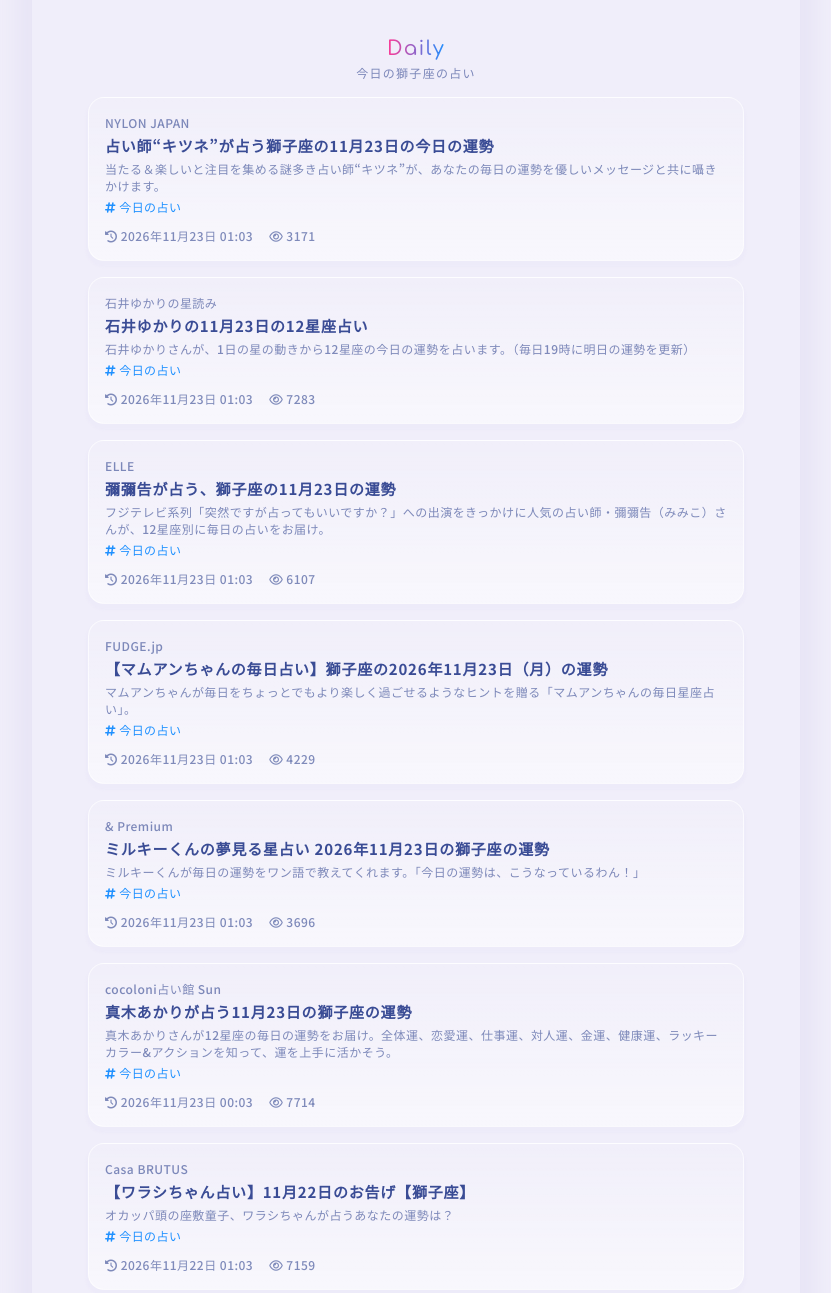
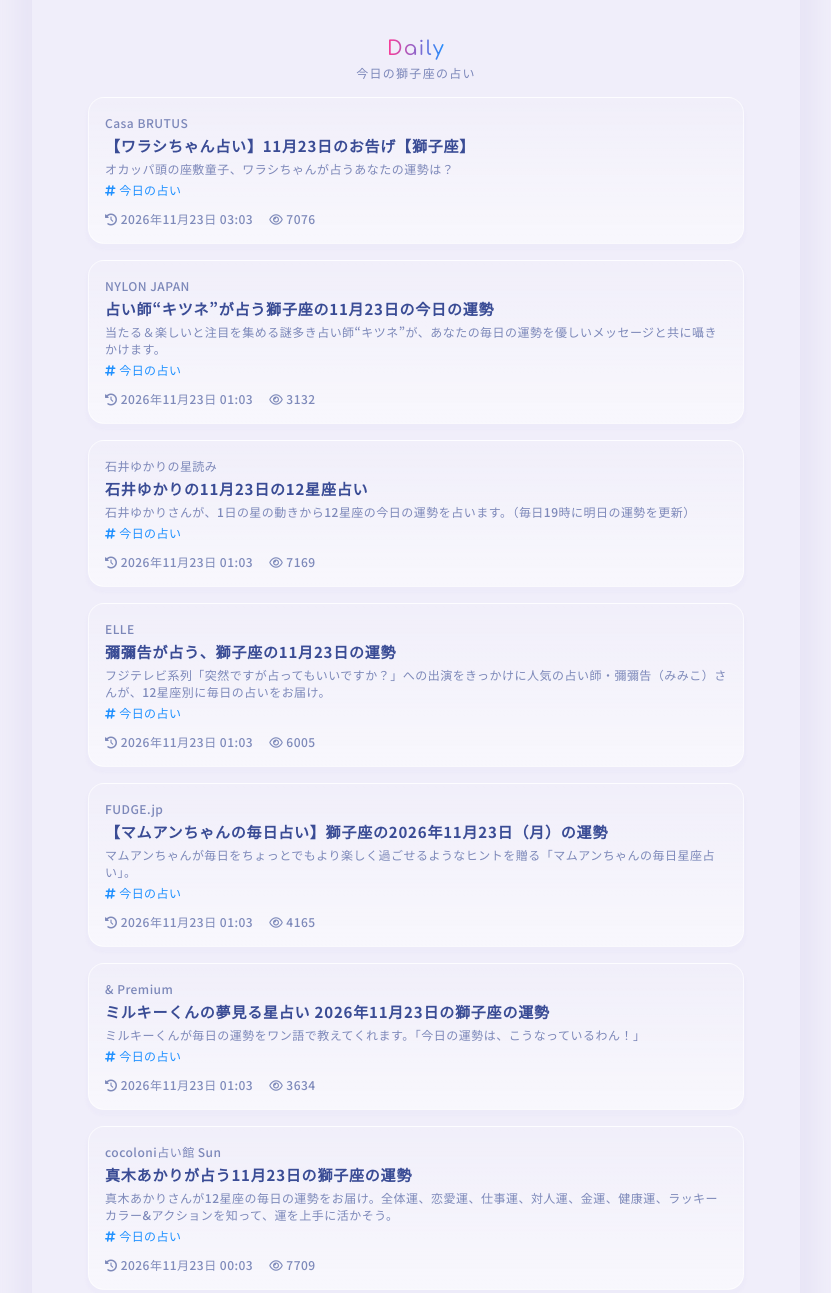
Before and after one commit to jurinicco3-cp/p-birthday, a plain HTML site: page leo.html in a window 1280 px wide. Shown: the part 135-1428 px from the top of the page, without its empty margins (224-1055 px from the left). Drawn offline with Linux system fonts and the light colour scheme.

Commit message:
GASからleo.htmlを更新

```diff
--- a/leo.html
+++ b/leo.html
@@ -69,18 +69,18 @@
 
 <section>
 
-    <span>NYLON JAPAN</span>
-
-    <h3>
-        <a href="https://www.nylon.jp/horoscope/daily#05"
-           target="_blank"
-           rel="noopener">
-            占い師“キツネ”が占う獅子座の11月23日の今日の運勢
-        </a>
-    </h3>
-
-    <p>
-        当たる＆楽しいと注目を集める謎多き占い師“キツネ”が、あなたの毎日の運勢を優しいメッセージと共に囁きかけます。
+    <span>Casa BRUTUS</span>
+
+    <h3>
+        <a href="https://casabrutus.com/special/horoscope/leo"
+           target="_blank"
+           rel="noopener">
+            【ワラシちゃん占い】11月23日のお告げ【獅子座】
+        </a>
+    </h3>
+
+    <p>
+        オカッパ頭の座敷童子、ワラシちゃんが占うあなたの運勢は？
     </p>
 
     <a href="daily.html"
@@ -92,35 +92,35 @@
 
     <p class="section_meta">
 
-        <time datetime="2026-11-23T01:03:00+09:00">
-            <i class="fa-solid fa-clock-rotate-left"></i>
-            2026年11月23日 01:03
-        </time>
-
-        <span>
-            <i class="fa-regular fa-eye"></i>
-            3171
-        </span>
-
-    </p>
-
-</section>
-
-
-<section>
-
-    <span>石井ゆかりの星読み</span>
-
-    <h3>
-        <a href="https://star.cocoloni.jp/day/20261123/"
-           target="_blank"
-           rel="noopener">
-            石井ゆかりの11月23日の12星座占い
-        </a>
-    </h3>
-
-    <p>
-        石井ゆかりさんが、1日の星の動きから12星座の今日の運勢を占います。（毎日19時に明日の運勢を更新）
+        <time datetime="2026-11-23T03:03:00+09:00">
+            <i class="fa-solid fa-clock-rotate-left"></i>
+            2026年11月23日 03:03
+        </time>
+
+        <span>
+            <i class="fa-regular fa-eye"></i>
+            7076
+        </span>
+
+    </p>
+
+</section>
+
+
+<section>
+
+    <span>NYLON JAPAN</span>
+
+    <h3>
+        <a href="https://www.nylon.jp/horoscope/daily#05"
+           target="_blank"
+           rel="noopener">
+            占い師“キツネ”が占う獅子座の11月23日の今日の運勢
+        </a>
+    </h3>
+
+    <p>
+        当たる＆楽しいと注目を集める謎多き占い師“キツネ”が、あなたの毎日の運勢を優しいメッセージと共に囁きかけます。
     </p>
 
     <a href="daily.html"
@@ -139,28 +139,28 @@
 
         <span>
             <i class="fa-regular fa-eye"></i>
-            7283
-        </span>
-
-    </p>
-
-</section>
-
-
-<section>
-
-    <span>ELLE</span>
-
-    <h3>
-        <a href="https://www.elle.com/jp/horoscope/daily/a70020640/daily-mimiko-leo/"
-           target="_blank"
-           rel="noopener">
-            彌彌告が占う、獅子座の11月23日の運勢
-        </a>
-    </h3>
-
-    <p>
-        フジテレビ系列「突然ですが占ってもいいですか？」への出演をきっかけに人気の占い師・彌彌告（みみこ）さんが、12星座別に毎日の占いをお届け。
+            3132
+        </span>
+
+    </p>
+
+</section>
+
+
+<section>
+
+    <span>石井ゆかりの星読み</span>
+
+    <h3>
+        <a href="https://star.cocoloni.jp/day/20261123/"
+           target="_blank"
+           rel="noopener">
+            石井ゆかりの11月23日の12星座占い
+        </a>
+    </h3>
+
+    <p>
+        石井ゆかりさんが、1日の星の動きから12星座の今日の運勢を占います。（毎日19時に明日の運勢を更新）
     </p>
 
     <a href="daily.html"
@@ -179,28 +179,28 @@
 
         <span>
             <i class="fa-regular fa-eye"></i>
-            6107
-        </span>
-
-    </p>
-
-</section>
-
-
-<section>
-
-    <span>FUDGE.jp</span>
-
-    <h3>
-        <a href="https://fudge.jp/mamuang/leo"
-           target="_blank"
-           rel="noopener">
-            【マムアンちゃんの毎日占い】獅子座の2026年11月23日（月）の運勢
-        </a>
-    </h3>
-
-    <p>
-        マムアンちゃんが毎日をちょっとでもより楽しく過ごせるようなヒントを贈る「マムアンちゃんの毎日星座占い」。
+            7169
+        </span>
+
+    </p>
+
+</section>
+
+
+<section>
+
+    <span>ELLE</span>
+
+    <h3>
+        <a href="https://www.elle.com/jp/horoscope/daily/a70020640/daily-mimiko-leo/"
+           target="_blank"
+           rel="noopener">
+            彌彌告が占う、獅子座の11月23日の運勢
+        </a>
+    </h3>
+
+    <p>
+        フジテレビ系列「突然ですが占ってもいいですか？」への出演をきっかけに人気の占い師・彌彌告（みみこ）さんが、12星座別に毎日の占いをお届け。
     </p>
 
     <a href="daily.html"
@@ -219,28 +219,28 @@
 
         <span>
             <i class="fa-regular fa-eye"></i>
-            4229
-        </span>
-
-    </p>
-
-</section>
-
-
-<section>
-
-    <span>& Premium</span>
-
-    <h3>
-        <a href="https://andpremium.jp/uranai/leo"
-           target="_blank"
-           rel="noopener">
-            ミルキーくんの夢見る星占い 2026年11月23日の獅子座の運勢
-        </a>
-    </h3>
-
-    <p>
-        ミルキーくんが毎日の運勢をワン語で教えてくれます。「今日の運勢は、こうなっているわん！」
+            6005
+        </span>
+
+    </p>
+
+</section>
+
+
+<section>
+
+    <span>FUDGE.jp</span>
+
+    <h3>
+        <a href="https://fudge.jp/mamuang/leo"
+           target="_blank"
+           rel="noopener">
+            【マムアンちゃんの毎日占い】獅子座の2026年11月23日（月）の運勢
+        </a>
+    </h3>
+
+    <p>
+        マムアンちゃんが毎日をちょっとでもより楽しく過ごせるようなヒントを贈る「マムアンちゃんの毎日星座占い」。
     </p>
 
     <a href="daily.html"
@@ -259,28 +259,28 @@
 
         <span>
             <i class="fa-regular fa-eye"></i>
-            3696
-        </span>
-
-    </p>
-
-</section>
-
-
-<section>
-
-    <span>cocoloni占い館 Sun</span>
-
-    <h3>
-        <a href="https://honkaku-uranai.jp/daily/horoscope/5/20261123"
-           target="_blank"
-           rel="noopener">
-            真木あかりが占う11月23日の獅子座の運勢
-        </a>
-    </h3>
-
-    <p>
-        真木あかりさんが12星座の毎日の運勢をお届け。全体運、恋愛運、仕事運、対人運、金運、健康運、ラッキーカラー&アクションを知って、運を上手に活かそう。
+            4165
+        </span>
+
+    </p>
+
+</section>
+
+
+<section>
+
+    <span>& Premium</span>
+
+    <h3>
+        <a href="https://andpremium.jp/uranai/leo"
+           target="_blank"
+           rel="noopener">
+            ミルキーくんの夢見る星占い 2026年11月23日の獅子座の運勢
+        </a>
+    </h3>
+
+    <p>
+        ミルキーくんが毎日の運勢をワン語で教えてくれます。「今日の運勢は、こうなっているわん！」
     </p>
 
     <a href="daily.html"
@@ -292,35 +292,35 @@
 
     <p class="section_meta">
 
-        <time datetime="2026-11-23T00:03:00+09:00">
-            <i class="fa-solid fa-clock-rotate-left"></i>
-            2026年11月23日 00:03
-        </time>
-
-        <span>
-            <i class="fa-regular fa-eye"></i>
-            7714
-        </span>
-
-    </p>
-
-</section>
-
-
-<section>
-
-    <span>Casa BRUTUS</span>
-
-    <h3>
-        <a href="https://casabrutus.com/special/horoscope/leo"
-           target="_blank"
-           rel="noopener">
-            【ワラシちゃん占い】11月22日のお告げ【獅子座】
-        </a>
-    </h3>
-
-    <p>
-        オカッパ頭の座敷童子、ワラシちゃんが占うあなたの運勢は？
+        <time datetime="2026-11-23T01:03:00+09:00">
+            <i class="fa-solid fa-clock-rotate-left"></i>
+            2026年11月23日 01:03
+        </time>
+
+        <span>
+            <i class="fa-regular fa-eye"></i>
+            3634
+        </span>
+
+    </p>
+
+</section>
+
+
+<section>
+
+    <span>cocoloni占い館 Sun</span>
+
+    <h3>
+        <a href="https://honkaku-uranai.jp/daily/horoscope/5/20261123"
+           target="_blank"
+           rel="noopener">
+            真木あかりが占う11月23日の獅子座の運勢
+        </a>
+    </h3>
+
+    <p>
+        真木あかりさんが12星座の毎日の運勢をお届け。全体運、恋愛運、仕事運、対人運、金運、健康運、ラッキーカラー&アクションを知って、運を上手に活かそう。
     </p>
 
     <a href="daily.html"
@@ -332,14 +332,14 @@
 
     <p class="section_meta">
 
-        <time datetime="2026-11-22T01:03:00+09:00">
-            <i class="fa-solid fa-clock-rotate-left"></i>
-            2026年11月22日 01:03
-        </time>
-
-        <span>
-            <i class="fa-regular fa-eye"></i>
-            7159
+        <time datetime="2026-11-23T00:03:00+09:00">
+            <i class="fa-solid fa-clock-rotate-left"></i>
+            2026年11月23日 00:03
+        </time>
+
+        <span>
+            <i class="fa-regular fa-eye"></i>
+            7709
         </span>
 
     </p>
@@ -379,7 +379,7 @@
 
         <span>
             <i class="fa-regular fa-eye"></i>
-            4535
+            4430
         </span>
 
     </p>
@@ -426,7 +426,7 @@
 
         <span>
             <i class="fa-regular fa-eye"></i>
-            595
+            0
         </span>
 
     </p>
@@ -466,7 +466,7 @@
 
         <span>
             <i class="fa-regular fa-eye"></i>
-            5761
+            394
         </span>
 
     </p>
@@ -506,7 +506,7 @@
 
         <span>
             <i class="fa-regular fa-eye"></i>
-            1618
+            1619
         </span>
 
     </p>
@@ -546,7 +546,7 @@
 
         <span>
             <i class="fa-regular fa-eye"></i>
-            895
+            420
         </span>
 
     </p>
@@ -586,7 +586,7 @@
 
         <span>
             <i class="fa-regular fa-eye"></i>
-            2869
+            2499
         </span>
 
     </p>
@@ -626,7 +626,7 @@
 
         <span>
             <i class="fa-regular fa-eye"></i>
-            765
+            373
         </span>
 
     </p>
@@ -666,7 +666,7 @@
 
         <span>
             <i class="fa-regular fa-eye"></i>
-            4412
+            4593
         </span>
 
     </p>
@@ -706,7 +706,7 @@
 
         <span>
             <i class="fa-regular fa-eye"></i>
-            2990
+            3111
         </span>
 
     </p>
@@ -746,7 +746,7 @@
 
         <span>
             <i class="fa-regular fa-eye"></i>
-            35269
+            34879
         </span>
 
     </p>
@@ -786,7 +786,7 @@
 
         <span>
             <i class="fa-regular fa-eye"></i>
-            1967
+            1961
         </span>
 
     </p>
@@ -828,7 +828,7 @@
 
         <span>
             <i class="fa-regular fa-eye"></i>
-            4497
+            4699
         </span>
 
     </p>
@@ -868,7 +868,7 @@
 
         <span>
             <i class="fa-regular fa-eye"></i>
-            3395
+            3390
         </span>
 
     </p>
@@ -909,7 +909,7 @@
 
         <span>
             <i class="fa-regular fa-eye"></i>
-            26260
+            26182
         </span>
 
     </p>
@@ -949,7 +949,7 @@
 
         <span>
             <i class="fa-regular fa-eye"></i>
-            3950
+            3926
         </span>
 
     </p>
@@ -989,7 +989,7 @@
 
         <span>
             <i class="fa-regular fa-eye"></i>
-            4161
+            4277
         </span>
 
     </p>
@@ -1029,7 +1029,7 @@
 
         <span>
             <i class="fa-regular fa-eye"></i>
-            2075
+            2070
         </span>
 
     </p>
@@ -1072,7 +1072,7 @@
 
         <span>
             <i class="fa-regular fa-eye"></i>
-            2106
+            2091
         </span>
 
     </p>
@@ -1112,7 +1112,7 @@
 
         <span>
             <i class="fa-regular fa-eye"></i>
-            1750
+            1793
         </span>
 
     </p>
@@ -1152,7 +1152,7 @@
 
         <span>
             <i class="fa-regular fa-eye"></i>
-            3306
+            3289
         </span>
 
     </p>
@@ -1192,7 +1192,7 @@
 
         <span>
             <i class="fa-regular fa-eye"></i>
-            5284
+            5172
         </span>
 
     </p>
@@ -1239,7 +1239,7 @@
 
         <span>
             <i class="fa-regular fa-eye"></i>
-            236
+            1082
         </span>
 
     </p>
@@ -1279,7 +1279,7 @@
 
         <span>
             <i class="fa-regular fa-eye"></i>
-            207
+            280
         </span>
 
     </p>
@@ -1319,7 +1319,7 @@
 
         <span>
             <i class="fa-regular fa-eye"></i>
-            6123
+            6485
         </span>
 
     </p>
@@ -1359,7 +1359,7 @@
 
         <span>
             <i class="fa-regular fa-eye"></i>
-            936
+            967
         </span>
 
     </p>
@@ -1399,7 +1399,7 @@
 
         <span>
             <i class="fa-regular fa-eye"></i>
-            9131
+            9427
         </span>
 
     </p>
@@ -1479,7 +1479,7 @@
 
         <span>
             <i class="fa-regular fa-eye"></i>
-            787
+            805
         </span>
 
     </p>
@@ -1519,7 +1519,7 @@
 
         <span>
             <i class="fa-regular fa-eye"></i>
-            1354
+            1351
         </span>
 
     </p>
@@ -1559,7 +1559,7 @@
 
         <span>
             <i class="fa-regular fa-eye"></i>
-            1300
+            1307
         </span>
 
     </p>
@@ -1599,7 +1599,7 @@
 
         <span>
             <i class="fa-regular fa-eye"></i>
-            1435
+            1446
         </span>
 
     </p>
@@ -1639,7 +1639,7 @@
 
         <span>
             <i class="fa-regular fa-eye"></i>
-            2129
+            2136
         </span>
 
     </p>
@@ -1679,7 +1679,7 @@
 
         <span>
             <i class="fa-regular fa-eye"></i>
-            1037
+            1039
         </span>
 
     </p>
@@ -1719,7 +1719,7 @@
 
         <span>
             <i class="fa-regular fa-eye"></i>
-            200
+            196
         </span>
 
     </p>
@@ -1759,7 +1759,7 @@
 
         <span>
             <i class="fa-regular fa-eye"></i>
-            1013
+            993
         </span>
 
     </p>
@@ -1799,7 +1799,7 @@
 
         <span>
             <i class="fa-regular fa-eye"></i>
-            14300
+            14455
         </span>
 
     </p>
@@ -1839,7 +1839,7 @@
 
         <span>
             <i class="fa-regular fa-eye"></i>
-            3007
+            3023
         </span>
 
     </p>
@@ -1879,7 +1879,7 @@
 
         <span>
             <i class="fa-regular fa-eye"></i>
-            2335
+            2263
         </span>
 
     </p>
@@ -1926,7 +1926,7 @@
 
         <span>
             <i class="fa-regular fa-eye"></i>
-            967
+            962
         </span>
 
     </p>
@@ -1966,7 +1966,7 @@
 
         <span>
             <i class="fa-regular fa-eye"></i>
-            1029
+            1030
         </span>
 
     </p>
@@ -2006,7 +2006,7 @@
 
         <span>
             <i class="fa-regular fa-eye"></i>
-            362
+            363
         </span>
 
     </p>
@@ -2046,7 +2046,7 @@
 
         <span>
             <i class="fa-regular fa-eye"></i>
-            719
+            700
         </span>
 
     </p>
```
